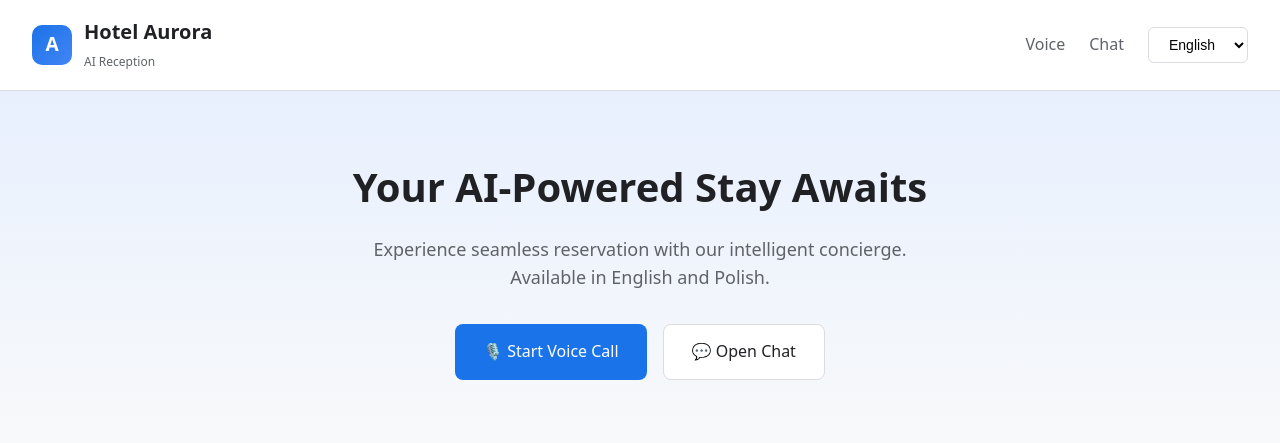
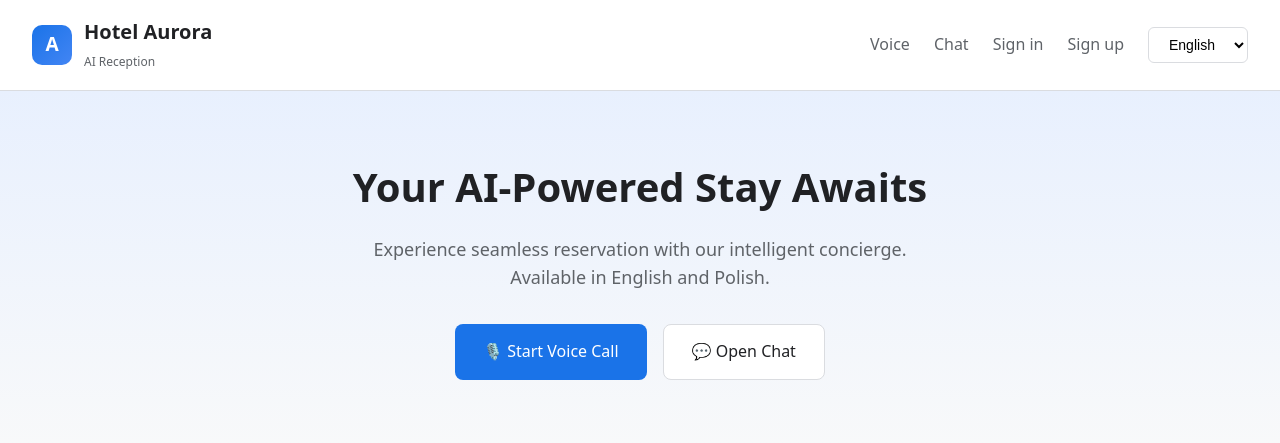
Before and after one commit to michalfrackowiak/hotel-ai-claude, a Django app: page / in a window 1280 px wide. Shown: the top 443 px of the page. Run offline with Django 4.2, Linux system fonts and the light colour scheme.

Commit message:
Document guest account endpoints and add nav links
Add account links (Sign in / Sign up) to the homepage nav and document
the login, registration, Google SSO and guest portal endpoints in the
README. Ignore .coverage test artifacts.

Co-Authored-By: Claude Opus 4.5 <noreply@anthropic.com>

```diff
--- a/templates/index.html
+++ b/templates/index.html
@@ -73,6 +73,8 @@
     <nav class="nav-links">
       <a href="/voice/?lang={{ language }}">{% if language == "pl" %}Głos{% else %}Voice{% endif %}</a>
       <a href="/chat/?lang={{ language }}">{% if language == "pl" %}Czat{% else %}Chat{% endif %}</a>
+      <a href="/login/">{% if language == "pl" %}Zaloguj się{% else %}Sign in{% endif %}</a>
+      <a href="/signup/">{% if language == "pl" %}Zarejestruj się{% else %}Sign up{% endif %}</a>
       <select class="lang-switch" id="langSwitch">
         <option value="en" {% if language == "en" %}selected{% endif %}>English</option>
         <option value="pl" {% if language == "pl" %}selected{% endif %}>Polski</option>
```
Also changed, not shown: README.md, 1 other file.
